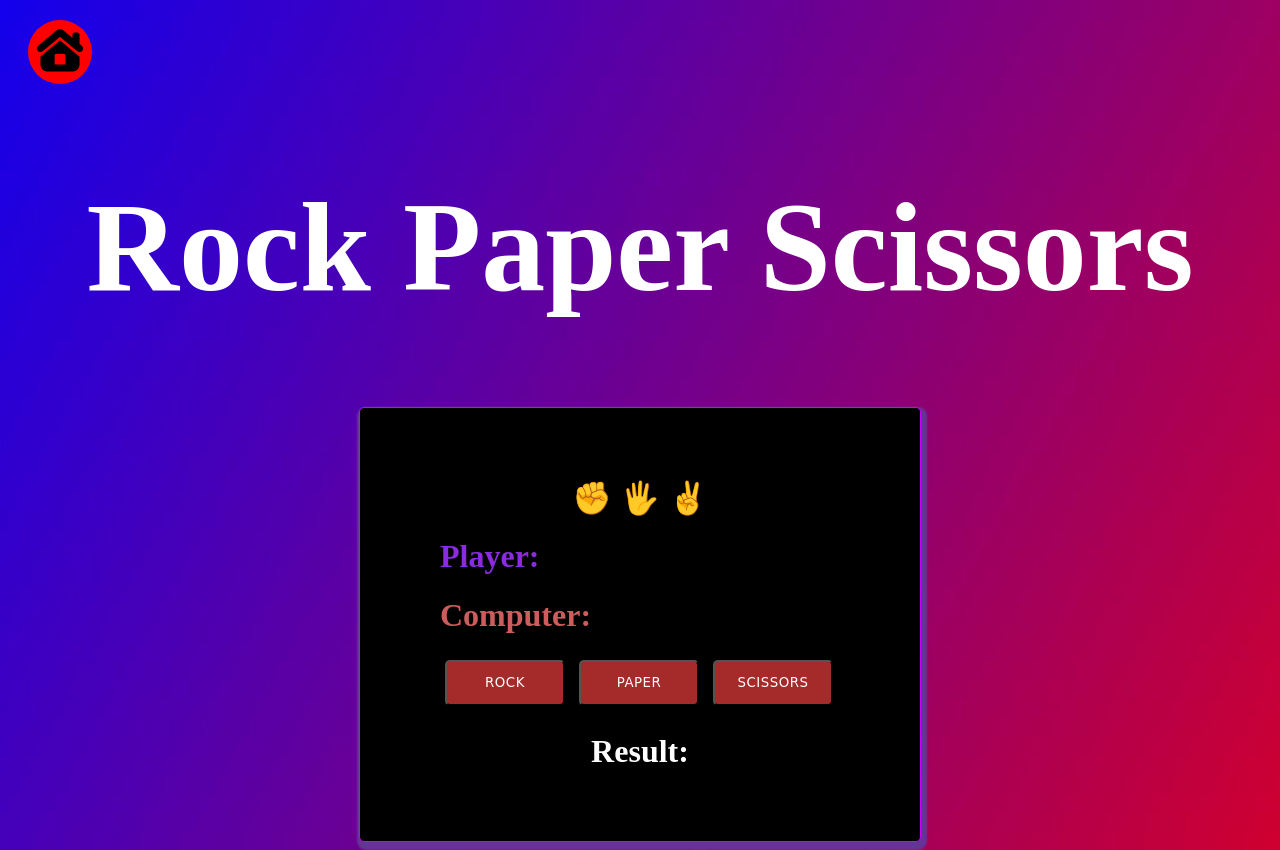
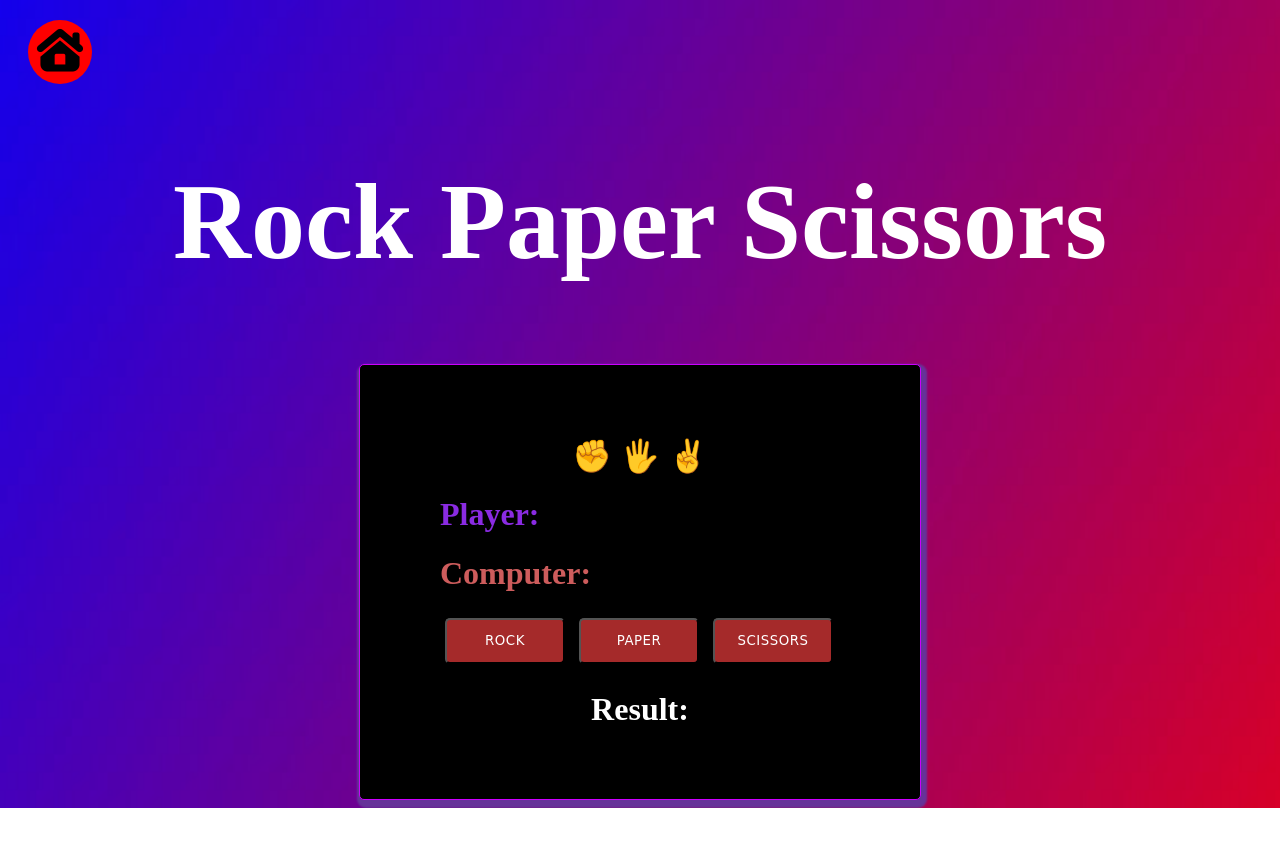
Before and after one commit to Sadanand09/icp-6-group-9-html-css-js-project-2, a plain HTML site: page pages/RPS.html in a window 1280 px wide. After the commit the page ends 808 px from the top, so only its background shows below. Drawn offline with Linux system fonts and the light colour scheme.

Commit message:
font size

```diff
--- a/css/RPS.css
+++ b/css/RPS.css
@@ -17,7 +17,7 @@ body{
     margin-top: 40px;
     margin-bottom: 80px;
     color: #fff;
-    font-size: 64px;
+    font-size: 54px;
 }
 .choiceBtn{
 
```
